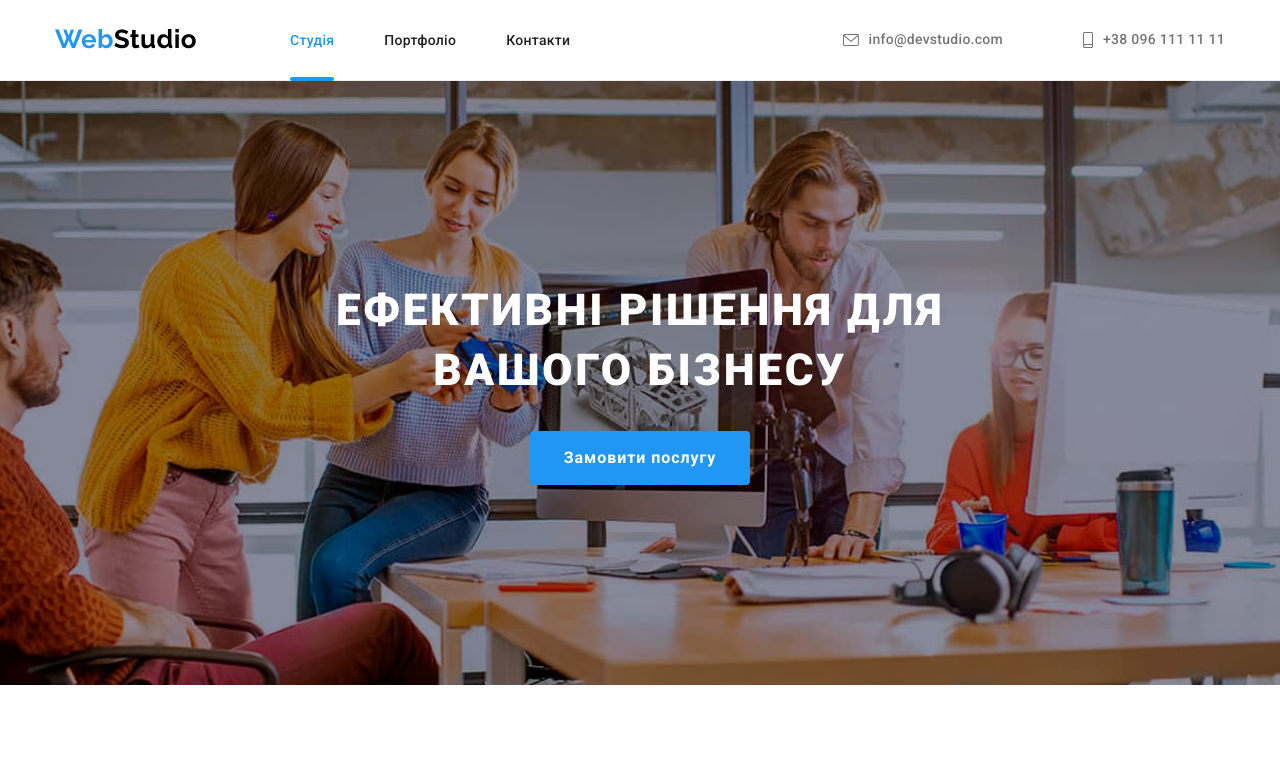
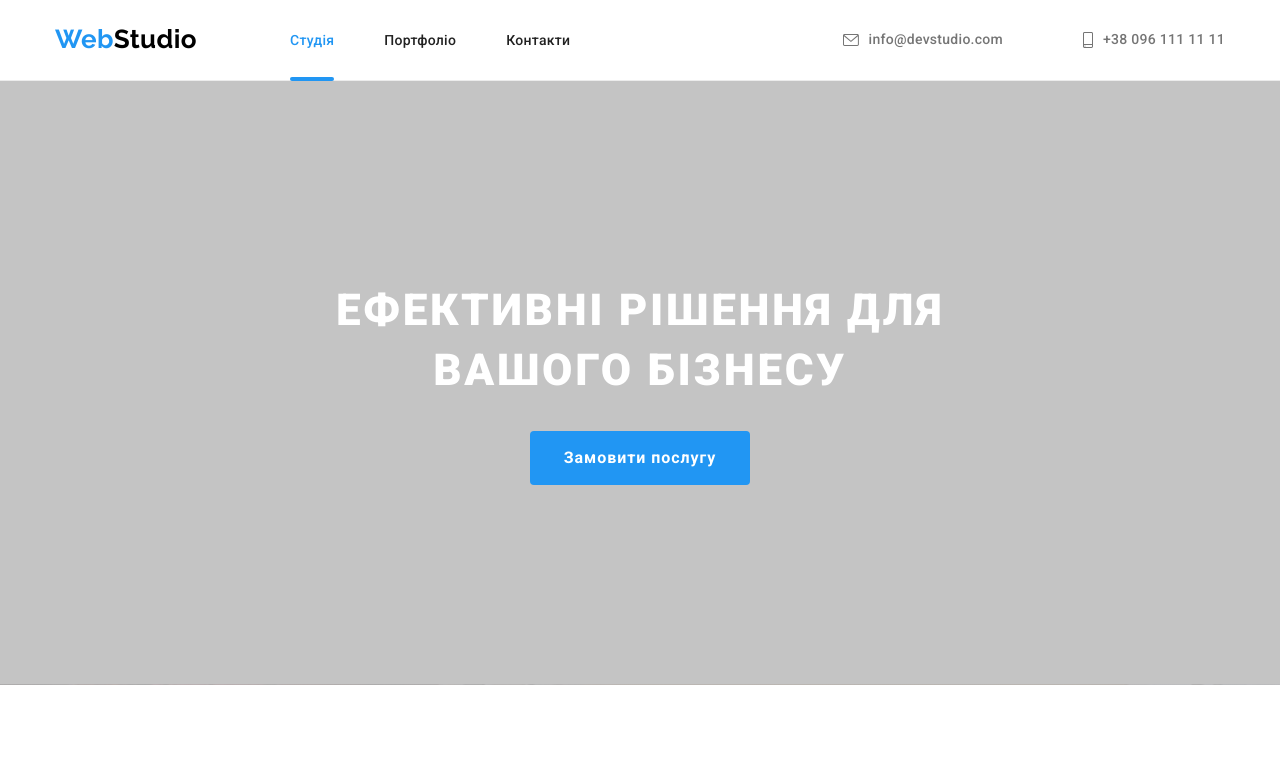
Before and after one commit to MaksymMohniuk/goit-markup-hw-06, a plain HTML site: page index.html in a window 1280 px wide. Shown: the top 776 px of the page. Drawn offline with nearby package versions, Linux system fonts and the light colour scheme.

Commit message:
change-bg-img

```diff
--- a/css/styles.css
+++ b/css/styles.css
@@ -202,7 +202,7 @@ button {
 .hero-section {
   padding: 200px 0;
   justify-content: center;
-  background-image: url(../images/header-bg.jpg), linear-gradient(#c4c4c4, #c4c4c4);
+  background-image: linear-gradient(#c4c4c4, #c4c4c4), url(../images/header-bg.jpg);
   background-repeat: no-repeat;
   background-position: center;
   background-size: cover;
```
